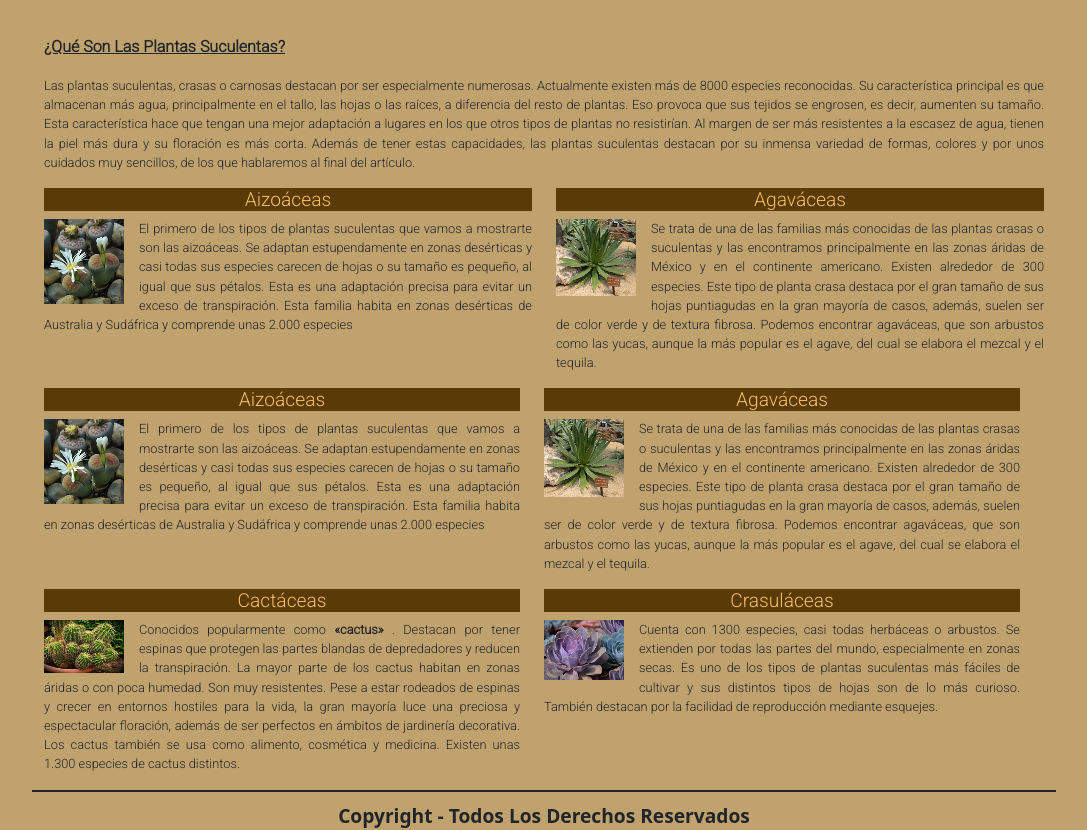
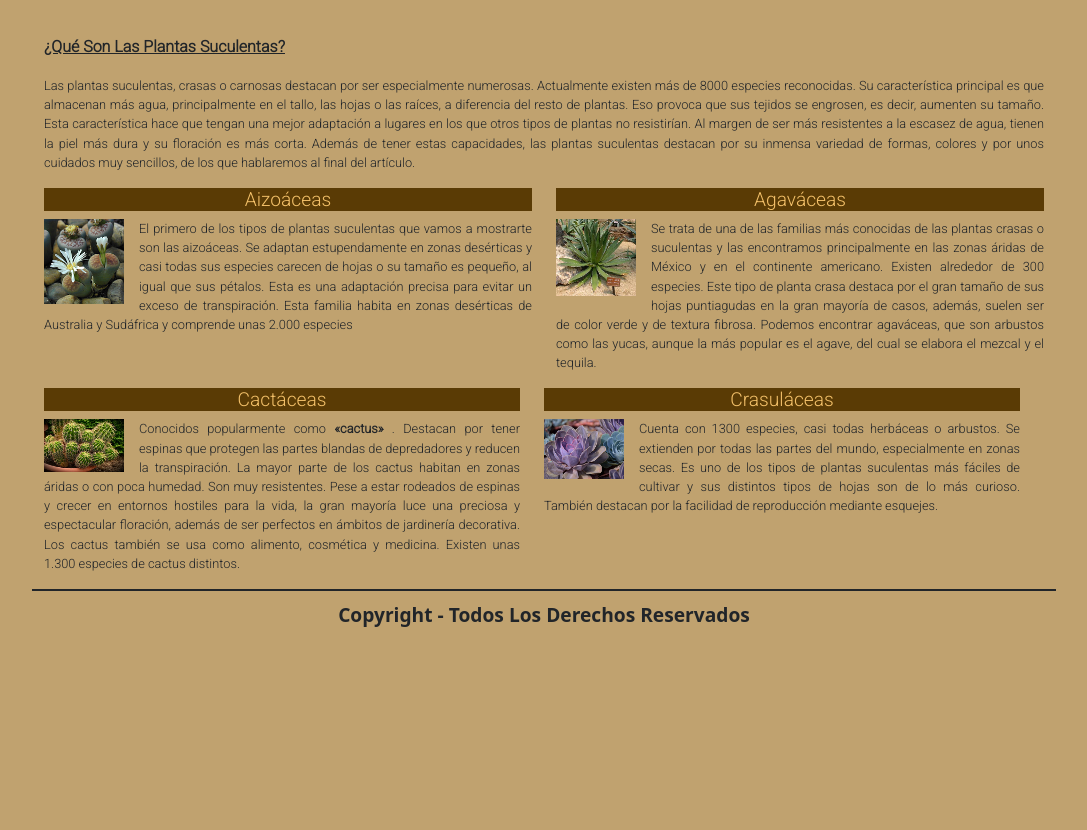
Before and after one commit to dejavu1970/suculenta-finochietti, a website: page pages/especies.html in a window 1280 px wide. Shown: the part 240-1070 px from the top of the page, without its empty margins (96-1183 px from the left). After the commit the page ends 870 px from the top, so only its background shows below. Drawn offline with nearby package versions, Linux system fonts and the light colour scheme; a web font is replaced by a local one.

Commit message:
reparando enlaces

```diff
--- a/pages/especies.html
+++ b/pages/especies.html
@@ -34,7 +34,7 @@
         <nav class="navbar navbar-expand-md">
             <div class="container-fluid">
                 <a href="../index.html">
-                    <img class="logo" src="../img/logopshop.png" alt="logo" width="100">
+                    <img class="logo" src="../img/logopshop.png" alt="logotipo" width="100">
                 </a>
                 <button class="navbar-toggler" type="button" data-bs-toggle="collapse" data-bs-target="#navbarNav" aria-controls="navbarNav" aria-expanded="false" aria-label="Toggle navigation">
                 <span class="navbar-toggler-icon"></span>
@@ -76,42 +76,23 @@
             <div class="col-sm-6 tx-img">
                 <h3 class="h3">Aizoáceas</h3>
 
-                <img src="../img/aizoacea.png" alt="" >
+                <img src="../img/aizoacea.png" alt="foto de suculenta aizoacea" >
                 <P class="pint">El primero de los tipos de plantas suculentas que vamos a mostrarte son las aizoáceas. Se adaptan estupendamente en zonas desérticas y casi todas sus especies carecen de hojas o su tamaño es pequeño, al igual que sus pétalos.
                 Esta es una adaptación precisa para evitar un exceso de transpiración. Esta familia habita en zonas desérticas de Australia y Sudáfrica y comprende unas 2.000 especies</P>
 
             </div>
             <div class="col-sm-6 tx-img">
                 <h3 class="h3">Agaváceas</h3>
-                <img src="../img/agavacea.png" alt="">
+                <img src="../img/agavacea.png" alt="foto de suculenta agavacea">
                 <p class="pint">Se trata de una de las familias más conocidas de las plantas crasas o suculentas y las encontramos principalmente en las zonas áridas de México y en el continente americano. Existen alrededor de 300 especies.
                 Este tipo de planta crasa destaca por el gran tamaño de sus hojas puntiagudas en la gran mayoría de casos, además, suelen ser de color verde y de textura fibrosa.
                 Podemos encontrar agaváceas, que son arbustos como las yucas, aunque la más popular es el agave, del cual se elabora el mezcal y el tequila.</p>
 
             </div>
-
-            <div class=" contenido row">
-                <div class="col-sm-6 tx-img">
-                    <h3 class="h3">Aizoáceas</h3>
-
-                    <img src="/img/aizoacea.png" alt="" >
-                    <P class="pint">El primero de los tipos de plantas suculentas que vamos a mostrarte son las aizoáceas. Se adaptan estupendamente en zonas desérticas y casi todas sus especies carecen de hojas o su tamaño es pequeño, al igual que sus pétalos.
-                    Esta es una adaptación precisa para evitar un exceso de transpiración. Esta familia habita en zonas desérticas de Australia y Sudáfrica y comprende unas 2.000 especies</P>
-
-                </div>
-                <div class="col-sm-6 tx-img">
-                    <h3 class="h3">Agaváceas</h3>
-                    <img src="/img/agavacea.png" alt="">
-                    <p class="pint">Se trata de una de las familias más conocidas de las plantas crasas o suculentas y las encontramos principalmente en las zonas áridas de México y en el continente americano. Existen alrededor de 300 especies.
-                    Este tipo de planta crasa destaca por el gran tamaño de sus hojas puntiagudas en la gran mayoría de casos, además, suelen ser de color verde y de textura fibrosa.
-                    Podemos encontrar agaváceas, que son arbustos como las yucas, aunque la más popular es el agave, del cual se elabora el mezcal y el tequila.</p>
-
-                </div>
-            </div>
             <div class="row">
                 <div class="col-sm-6 tx-img">
                     <h3 class="h3">Cactáceas</h3>
-                    <img src="/img/cactacea.png" alt="">
+                    <img src="../img/cactacea.png" alt="foto de suculenta cactacea">
                     <p class="pint">Conocidos popularmente como <strong>«cactus»</strong> .  Destacan por tener espinas que protegen las partes blandas de depredadores y reducen la transpiración.
                     La mayor parte de los cactus habitan en zonas áridas o con poca humedad. Son muy resistentes. Pese a estar rodeados de espinas y crecer en entornos hostiles para la vida, la gran mayoría luce una preciosa y espectacular floración, además de ser perfectos en ámbitos de jardinería decorativa.
                     Los cactus también se usa como alimento, cosmética y medicina. Existen unas 1.300 especies de cactus distintos.
@@ -120,7 +101,7 @@
                 </div>
                 <div class="col-sm-6 tx-img">
                     <h3 class="h3">Crasuláceas</h3>
-                    <img src="/img/crasulaceas.png" alt="">
+                    <img src="../img/crasulaceas.png" alt="foto de suculenta crasulacea">
                     <p class="pint">Cuenta con 1300 especies, casi todas herbáceas o arbustos. Se extienden por todas las partes del mundo, especialmente en zonas secas. Es uno de los tipos de plantas suculentas más fáciles de cultivar y sus distintos tipos de hojas son de lo más curioso. También destacan por la facilidad de reproducción mediante esquejes.</p>
 
                 </div>
```
Also changed, not shown: index.html (+2 -2 lines), pages/nosotros.html (+1 -1 lines).
